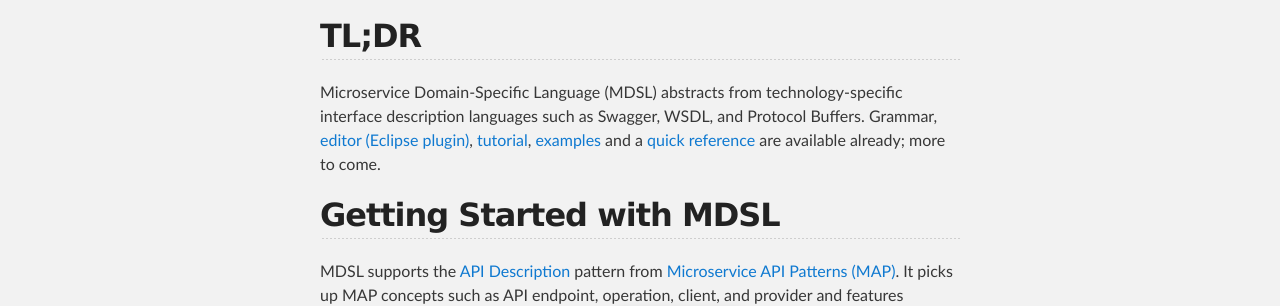
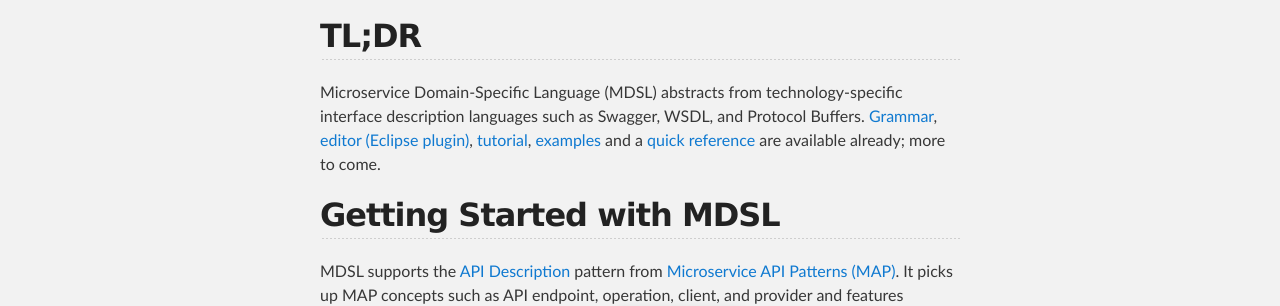
Before and after one commit to Microservice-API-Patterns/MDSL-Specification, a Jekyll site: the page built from docs/index.md, in a window 1280 px wide and 900 px high. Shown: the part 320-626 px from the top of the window. Built offline with Jekyll 4.4.1, drawn with Linux system fonts in a browser that asks for light colours; our own code applies the rules of GitHub Pages for plain Markdown files; part of the change alters nothing that is shown.

```diff
--- a/docs/index.md
+++ b/docs/index.md
@@ -6,7 +6,7 @@ copyright: Olaf Zimmermann, 2019-2020. All rights reserved.
 
 
 ## TL;DR
-Microservice Domain-Specific Language (MDSL) abstracts from technology-specific interface description languages such as Swagger, WSDL, and <!-- gRPC --> Protocol Buffers. Grammar, [editor (Eclipse plugin)](./updates/), [tutorial](./tutorial), [examples](./examples) and a [quick reference](./quickreference)<!-- providing skeletons--> are available already; <!-- validation and generation tools are under construction --> more to come.
+Microservice Domain-Specific Language (MDSL) abstracts from technology-specific interface description languages such as Swagger, WSDL, and <!-- gRPC --> Protocol Buffers. [Grammar](https://github.com/Microservice-API-Patterns/MDSL-Specification/blob/master/dsl-core/io.mdsl/src/io/mdsl/APIDescription.xtext), [editor (Eclipse plugin)](./updates/), [tutorial](./tutorial), [examples](./examples) and a [quick reference](./quickreference)<!-- providing skeletons--> are available already; <!-- validation and generation tools are under construction --> more to come.
 
 ## Getting Started with MDSL
 
@@ -138,7 +138,7 @@ Ready to start/learn more? Click [here](./tutorial).
 
 ### Direct links into repository
 
-* [Full grammar](https://microservice-api-patterns.github.io/MDSL-Specification/blob/master/dslws/io.mdsl/src/org/map/mdsl/MDSL.xtext)
+* [Full grammar](https://github.com/Microservice-API-Patterns/MDSL-Specification/blob/master/dsl-core/io.mdsl/src/io/mdsl/APIDescription.xtext)
 * [Examples](https://microservice-api-patterns.github.io/MDSL-Specification/tree/master/examples)
 
 
```
Also changed, not shown: README.md.
